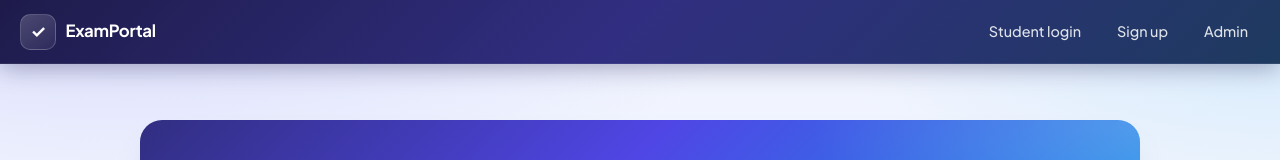
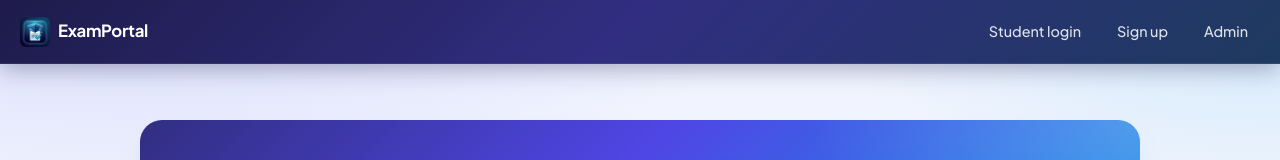
Before and after one commit to Souvikh07/Online-Examination-System, a React (Vite) app in the folder frontend/: page / in a window 1280 px wide. Shown: the top 160 px of the page. Built offline with nearby package versions, Linux system fonts and the light colour scheme; no server answers.

Commit message:
Added custom logo to navigation bar

```diff
--- a/frontend/index.html
+++ b/frontend/index.html
@@ -5,6 +5,7 @@
     <meta name="viewport" content="width=device-width, initial-scale=1.0" />
     <meta name="theme-color" content="#312e81" />
     <title>Online Examination System</title>
+    <link rel="icon" type="image/png" href="/favicon.png" />
     <link rel="preconnect" href="https://fonts.googleapis.com" />
     <link rel="preconnect" href="https://fonts.gstatic.com" crossorigin />
     <link
--- a/frontend/src/components/Navbar.jsx
+++ b/frontend/src/components/Navbar.jsx
@@ -6,10 +6,8 @@ export default function Navbar() {
 
   return (
     <header className="nav">
-      <Link to="/" className="nav-brand">
-        <span className="nav-brand__mark" aria-hidden>
-          ✓
-        </span>
+      <Link to="/" className="nav-brand" style={{ display: 'flex', alignItems: 'center', gap: '8px' }}>
+        <img src="/favicon.png" alt="ExamPortal Logo" style={{ width: '30px', height: '30px', borderRadius: '6px' }} />
         <span>ExamPortal</span>
       </Link>
       <nav className="nav-links" aria-label="Main">
```
Also changed, not shown: frontend/public/favicon.png (added).
